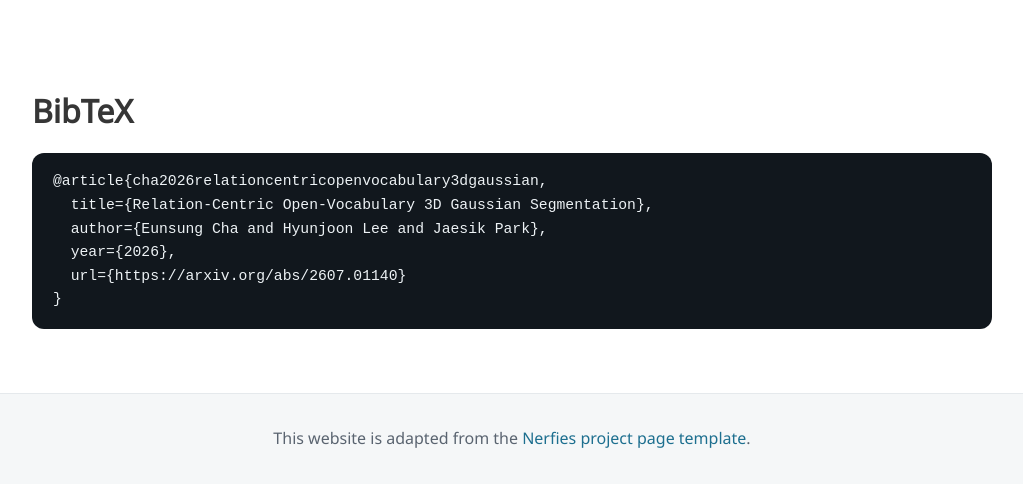
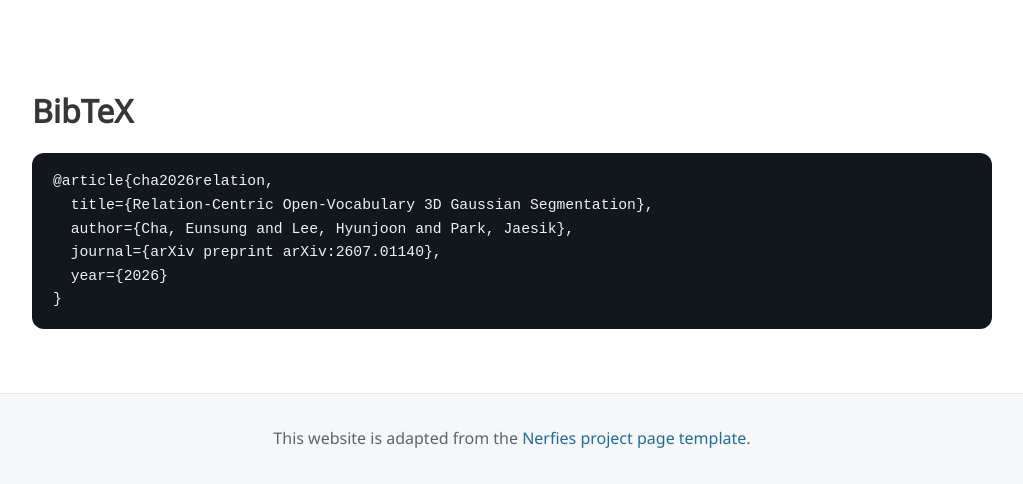
Before and after one commit to EunsungCha/PairGS-web, a plain HTML site: page index.html in a window 1280 px wide. Shown: the part 4807-5291 px from the top of the page, without its empty margins (128-1151 px from the left). Drawn offline with Linux system fonts and the light colour scheme; a web font is replaced by a local one.

Commit message:
Update BibTeX citation

```diff
--- a/index.html
+++ b/index.html
@@ -286,11 +286,11 @@
   <section class="section" id="bibtex">
     <div class="container is-max-desktop content">
       <h2 class="title is-3 section-title">BibTeX</h2>
-      <pre class="bibtex"><code>@article{cha2026relationcentricopenvocabulary3dgaussian,
+      <pre class="bibtex"><code>@article{cha2026relation,
   title={Relation-Centric Open-Vocabulary 3D Gaussian Segmentation},
-  author={Eunsung Cha and Hyunjoon Lee and Jaesik Park},
-  year={2026},
-  url={https://arxiv.org/abs/2607.01140}
+  author={Cha, Eunsung and Lee, Hyunjoon and Park, Jaesik},
+  journal={arXiv preprint arXiv:2607.01140},
+  year={2026}
 }</code></pre>
     </div>
   </section>
```
